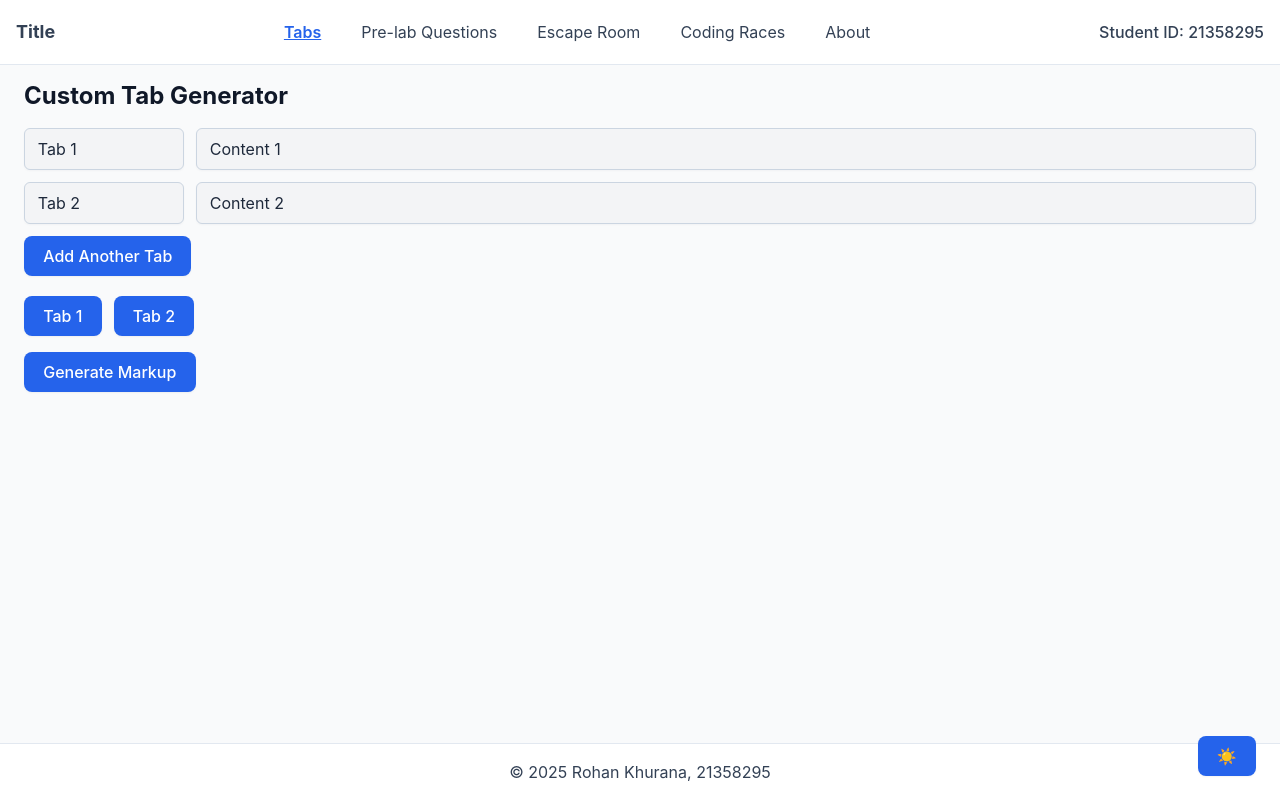
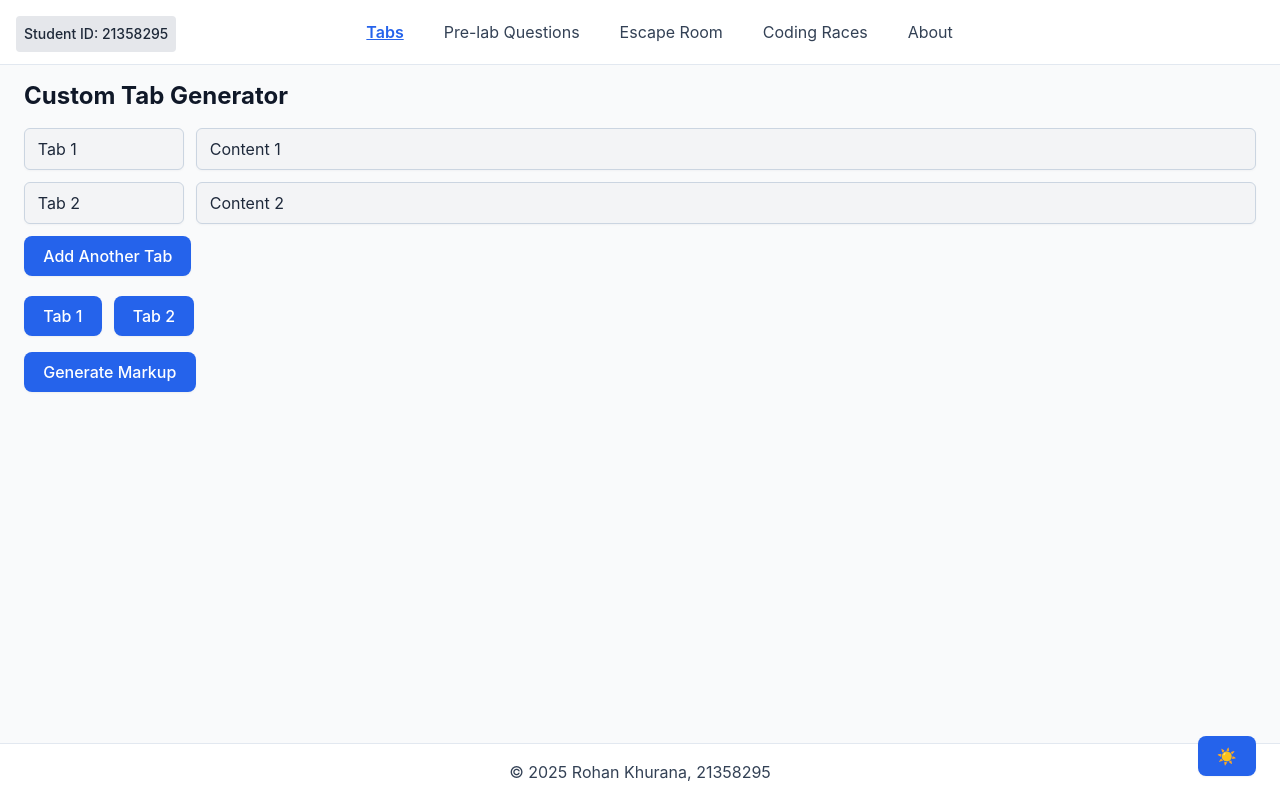
Before and after one commit to innovatewithkishlay/tab-code-generator, a Next.js app: page / in a window 1280 px wide. Built offline with nearby package versions, Linux system fonts and the light colour scheme.

Commit message:
Remove hidden sm:inline from the Student ID in Header.tsx and position it fixed top-left on all pages.

```diff
--- a/src/components/Header.tsx
+++ b/src/components/Header.tsx
@@ -53,7 +53,9 @@ const Header: React.FC = () => {
       </nav>
 
       <div className="flex items-center gap-4">
-        <span className="hidden font-medium sm:inline">Student ID: 21358295</span>
+<span className="fixed top-4 left-4 z-50 font-medium bg-gray-200 dark:bg-gray-800 p-2 rounded text-sm text-gray-800 dark:text-gray-200">
+  Student ID: 21358295
+</span>
         <button
           onClick={() => setIsMenuOpen(prev => !prev)}
           aria-label="Toggle menu"
```
